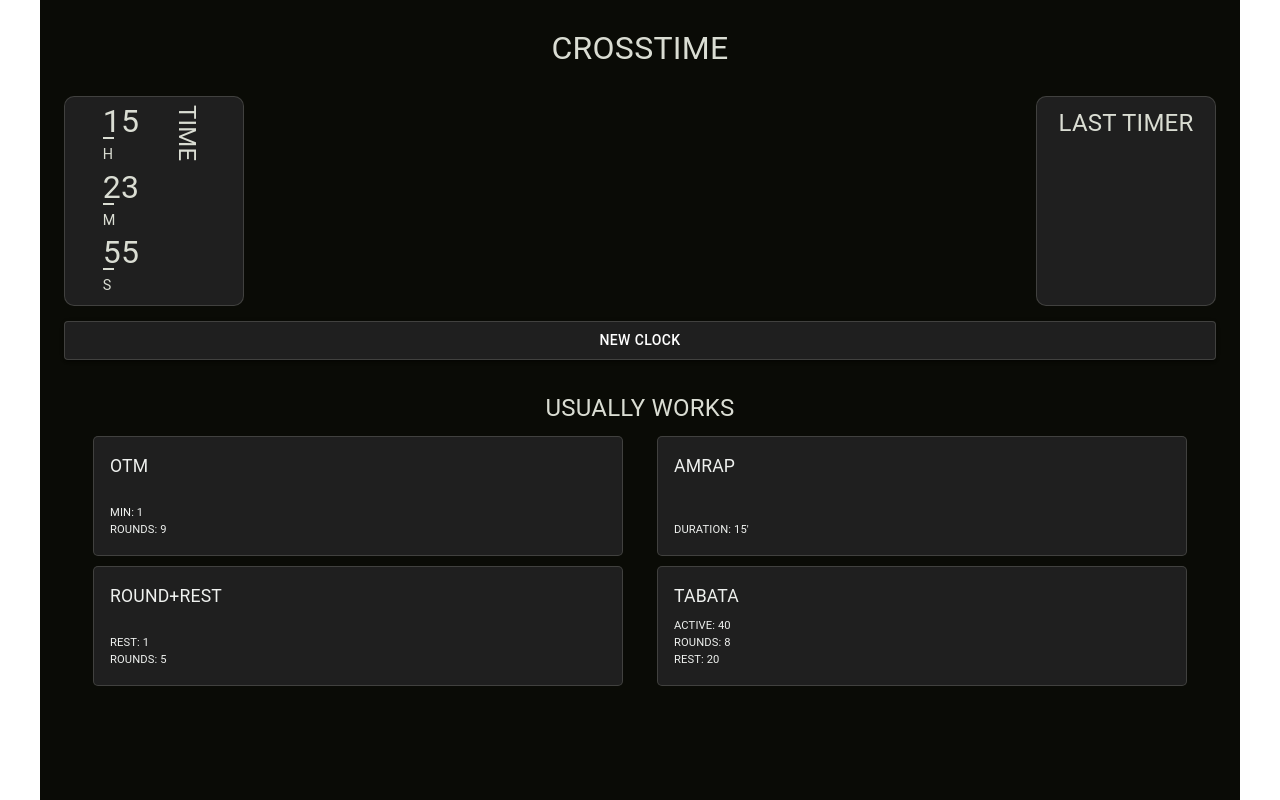
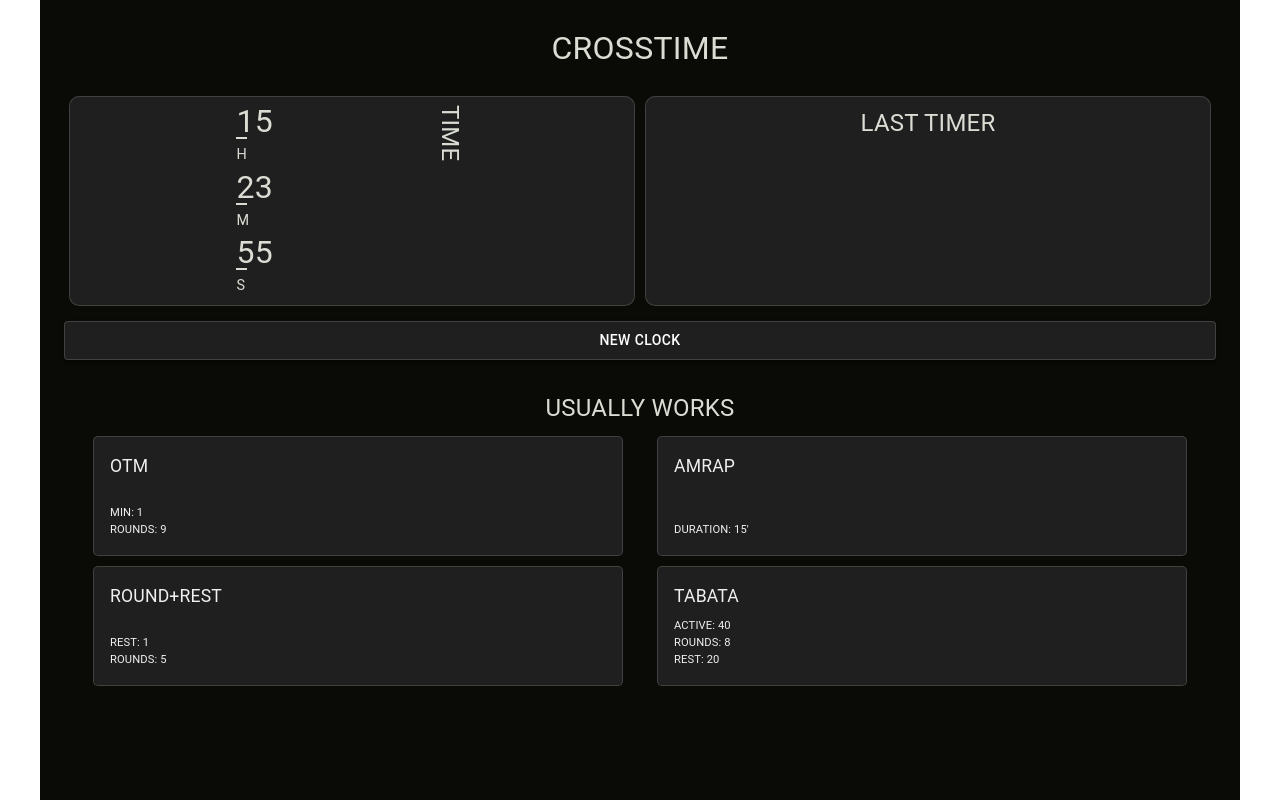
Before and after one commit to delfigica/crosstime, a Next.js app: page / in a window 1280 px wide. Built offline with nearby package versions, Linux system fonts and the light colour scheme.

Commit message:
update config

```diff
--- a/next.config.mjs
+++ b/next.config.mjs
@@ -1,12 +1,13 @@
 /** @type {import('next').NextConfig} */
+const isProd = process.env.NODE_ENV === "production";
 const nextConfig = {
   output: "export",
   images: {
     unoptimized: true,
   },
 
-  basePath: "/crosstime",
-  assetPrefix: "/crosstime",
+  basePath: isProd ? "/crosstime" : "",
+  assetPrefix: isProd ? "/crosstime/" : "",
 };
 
 export default nextConfig;
--- a/src/app/page.js
+++ b/src/app/page.js
@@ -12,11 +12,12 @@ import { useEffect } from "react";
 
 const boxHome = {
   backgroundColor: "#1F1F1F",
-  width: "180px",
+  width: "100%",
   padding: ".5em",
   borderRadius: "10px",
   height: "210px",
   border: "1px solid rgba(218, 221, 211, 0.18)",
+  margin: '0px 5px'
 };
 
 const btnNewClock = {
```
Also changed, not shown: package.json (+5 -5 lines).
